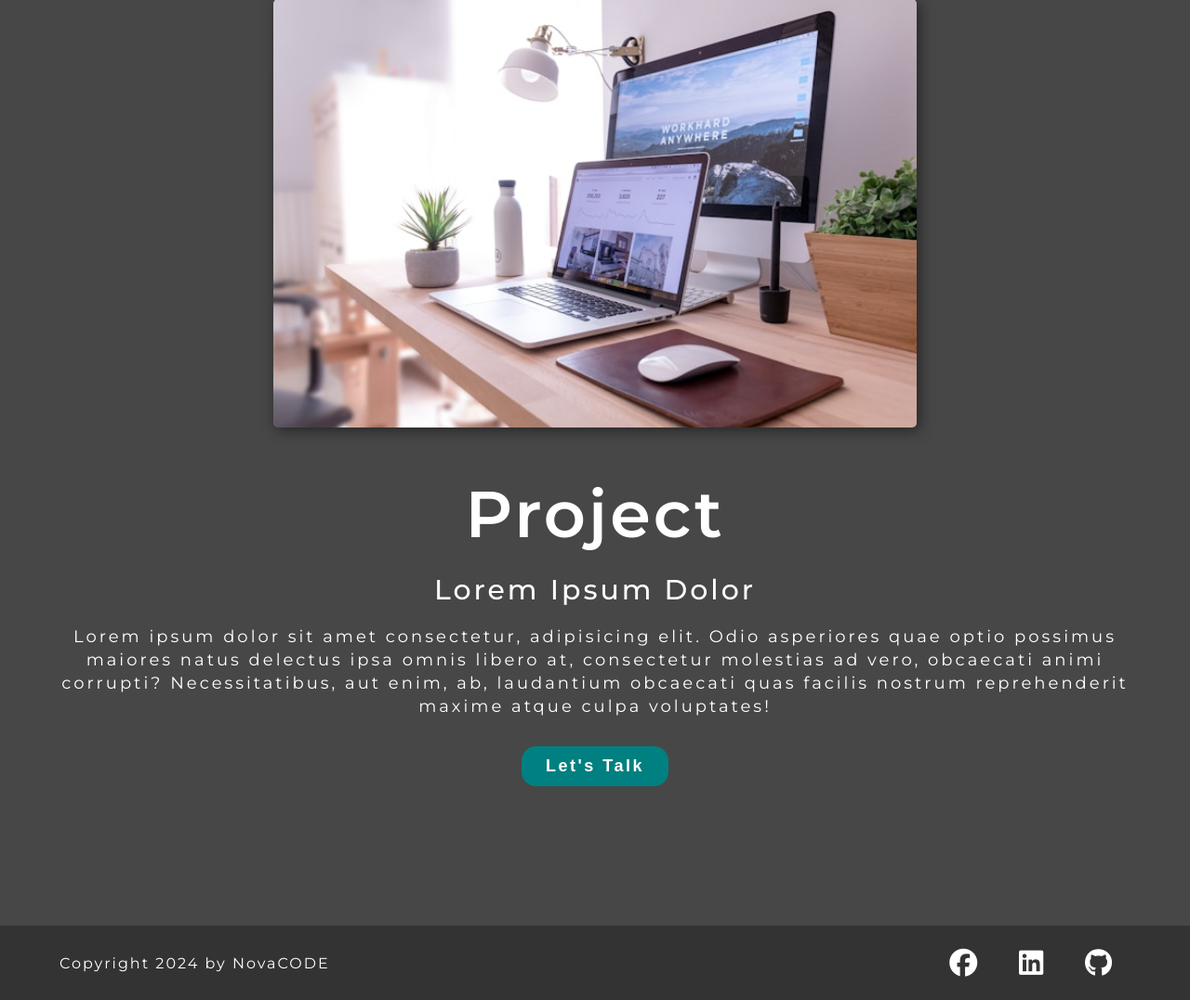
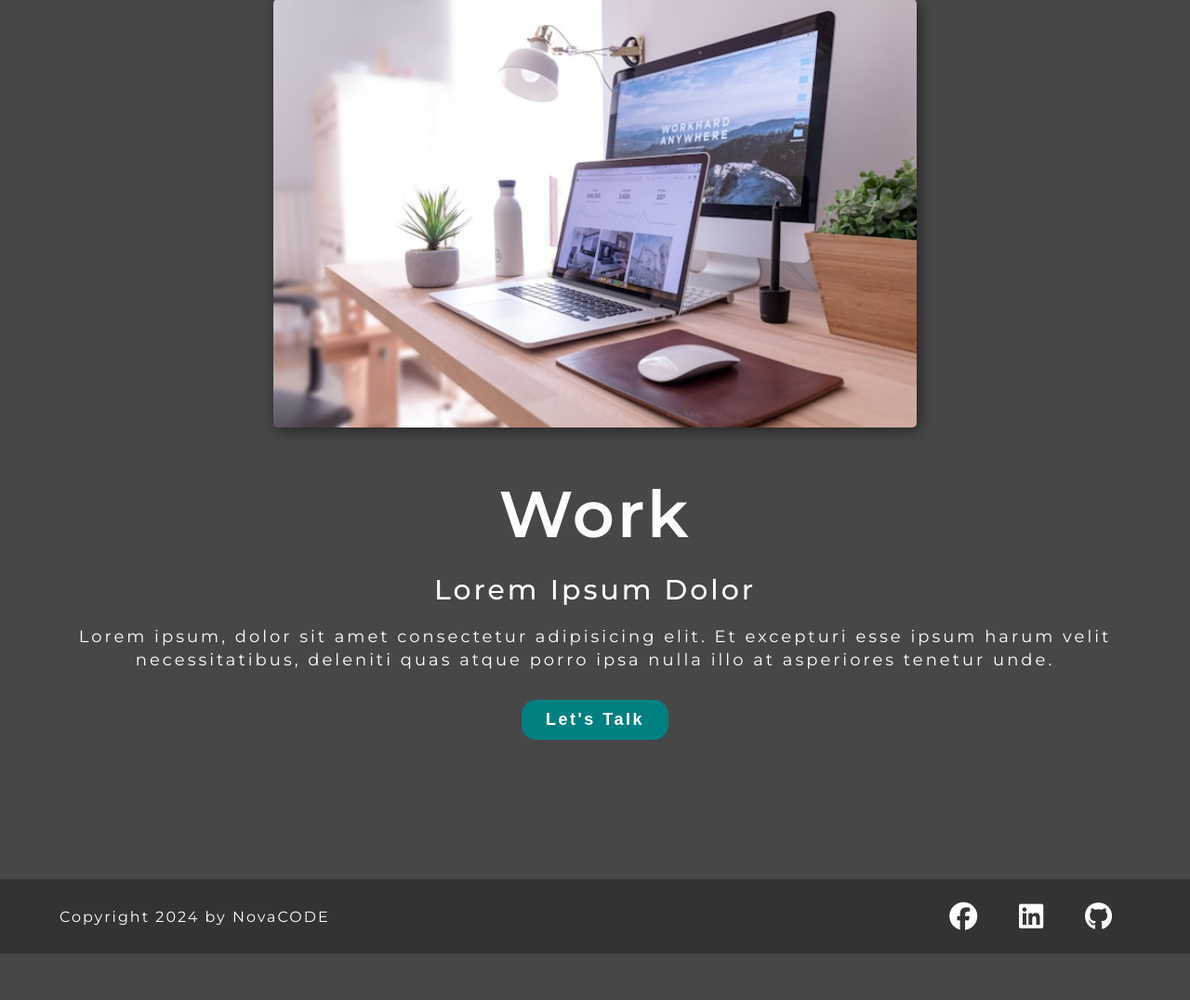
Before and after one commit to NovaTech90/02Esame, a PHP site: page /work.php in a window 1280 px wide. Shown: the part 121-1197 px from the top of the page at 93% size. After the commit the page ends 1147 px from the top, so only its background shows below. Run offline with PHP 8.4, Linux system fonts and the light colour scheme.

Commit message:
Aggiunta del file work in formato json

```diff
--- a/contact.php
+++ b/contact.php
@@ -125,7 +125,7 @@ include('./modules/head.php');
                     fwrite($file, $messaggio . "\n");
                     fclose($file);
 
-                    echo '<p class="success;" style="color: teal; font-size: 16px; letter-spacing: 1px; font-weight: 600;">Grazie per avermi contattato</p>';
+                    echo '<p class="success;">Thanks for contact me!</p>';
                 }
                 ?>
             </div>
--- /dev/null
+++ b/files/works.json
@@ -0,0 +1,9 @@
+[
+    {
+        "id" : 1,
+        "title": "Work",
+        "subtitle": "Lorem Ipsum Dolor",
+        "image": "./img/card.jpg",
+        "description": "Lorem ipsum, dolor sit amet consectetur adipisicing elit. Et excepturi esse ipsum harum velit necessitatibus, deleniti quas atque porro ipsa nulla illo at asperiores tenetur unde."
+    }
+]
--- a/portfolio.php
+++ b/portfolio.php
@@ -23,7 +23,7 @@ include('./modules/head.php');
                                 <div class="overlay">
                                     <h3><?php echo $project['name'] ?></h3>
                                     <p><?php echo $project['description'] ?></p>
-                                    <a href="work.php" class="btn" title="Collegamento alla pagina dettagliata del lavoro">View More</a>
+                                    <a href="<?php echo $project['link'] ?>" class="btn" title="Collegamento alla pagina dettagliata del lavoro">View More</a>
                                 </div>
                             </div>
                         <?php
--- a/sass/layout/_contact.scss
+++ b/sass/layout/_contact.scss
@@ -72,16 +72,15 @@
                 }
 
                 .input-form {
-                    position: relative;
+                    margin-bottom: 5px;
 
                     input[type="text"],
                     input[type="email"],
                     textarea {
                         width: 100%;
                         padding: 10px 0;
-                        font-size: 18px;
+                        font-size: 16px;
                         color: var(--text-color);
-                        margin: 10px 0;
                         border: none;
                         border-bottom: 2px solid var(--bg-color);
                         outline: none;
@@ -90,14 +89,10 @@
                     }
 
                     label {
-                        position: absolute;
-                        left: 0;
-                        padding: 5px 0;
-                        margin: 10px 0;
-                        font-size: 14px;
+                        font-size: 16px;
                         pointer-events: none;
                         transition: .5s;
-                        color: #434343;
+                        color: var(--primary-color);
                     }
                 }
 
@@ -108,12 +103,11 @@
                     border: none;
                     cursor: pointer;
                     padding: 10px;
+                    margin-top: 10px;
                 }
             }
 
-            .success {
-                color: aqua !important;
-            }
+
         }
     }
 }
--- a/sass/layout/_work.scss
+++ b/sass/layout/_work.scss
@@ -18,6 +18,10 @@
             }
             .btn {
                 @include button();
+                a {
+                    color: var(--text-color);
+                    text-decoration: none;
+                }
             }
         }
     }
--- a/work.php
+++ b/work.php
@@ -11,17 +11,23 @@ include('./modules/head.php');
 
     <section id="work">
         <div class="container container-work">
-            <img src="./img/card.jpg" alt="" class="work-img">
-            <div class="work-text">
-                <h1>Project</h1>
-                <h5>Lorem Ipsum Dolor</h5>
-                <p>
-                    Lorem ipsum dolor sit amet consectetur, adipisicing elit. Odio asperiores quae optio possimus maiores natus
-                    delectus ipsa omnis libero at, consectetur molestias ad vero, obcaecati animi corrupti? Necessitatibus, aut enim,
-                    ab, laudantium obcaecati quas facilis nostrum reprehenderit maxime atque culpa voluptates!
-                </p>
-                <button type="button" class="btn">Let's Talk</button>
-            </div>
+            <?php
+            $json_data = file_get_contents("./files/works.json");
+            $works = json_decode($json_data, true);
+            if (count($works) != 0) {
+                foreach ($works as $work) {
+            ?>
+                    <img src="./img/card.jpg" alt="" class="work-img">
+                    <div class="work-text">
+                        <h1><?php echo $work['title'] ?></h1>
+                        <h5><?php echo $work['subtitle'] ?></h5>
+                        <p><?php echo $work['description'] ?></p>
+                        <button type="button" class="btn"><a href="">Let's Talk</a></button>
+                    </div>
+            <?php
+                }
+            }
+            ?>
         </div>
     </section>
     <?php
```
Also changed, not shown: files/data_form.txt (+7 -0 lines), files/projects.json (+12 -6 lines), css/main.min.css.
